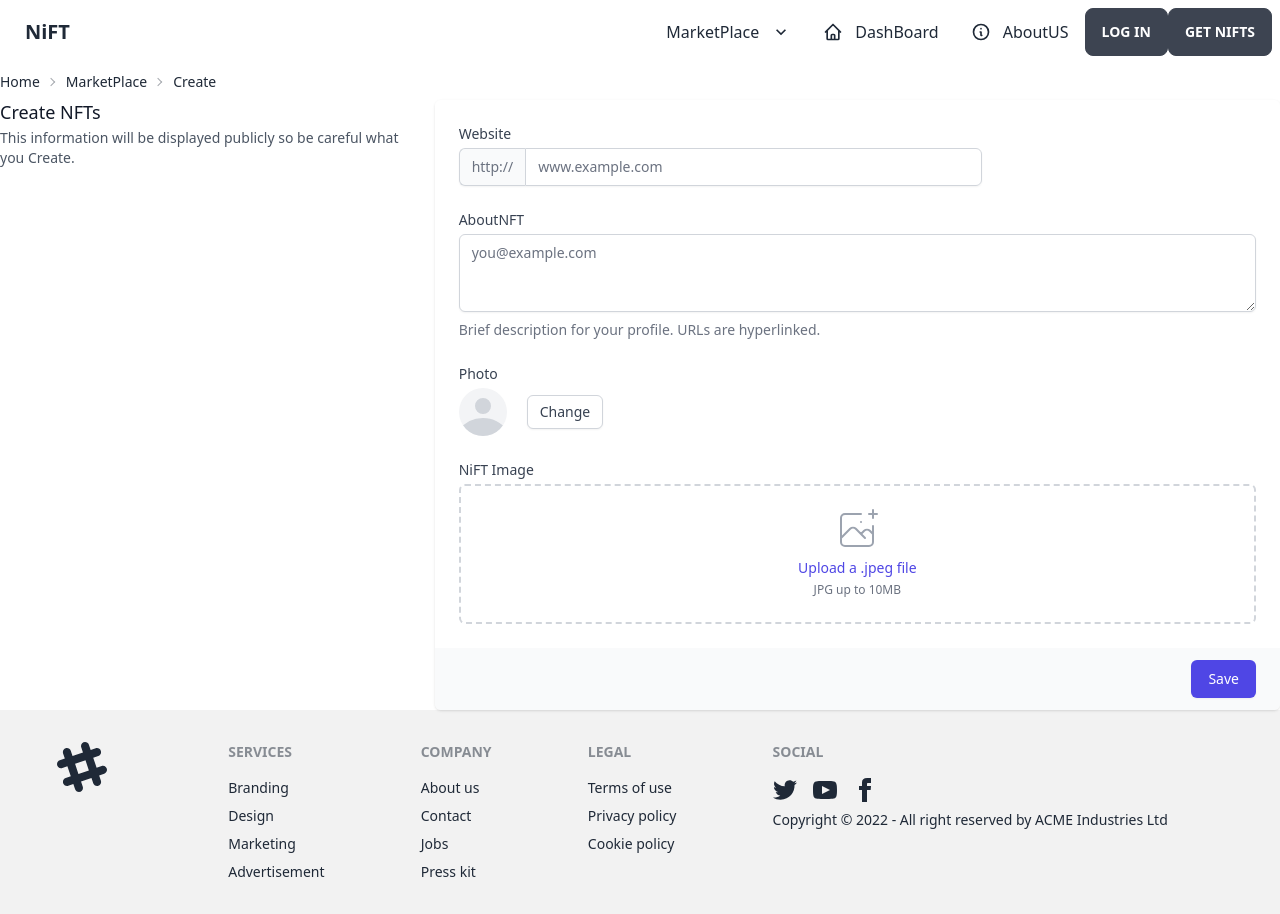
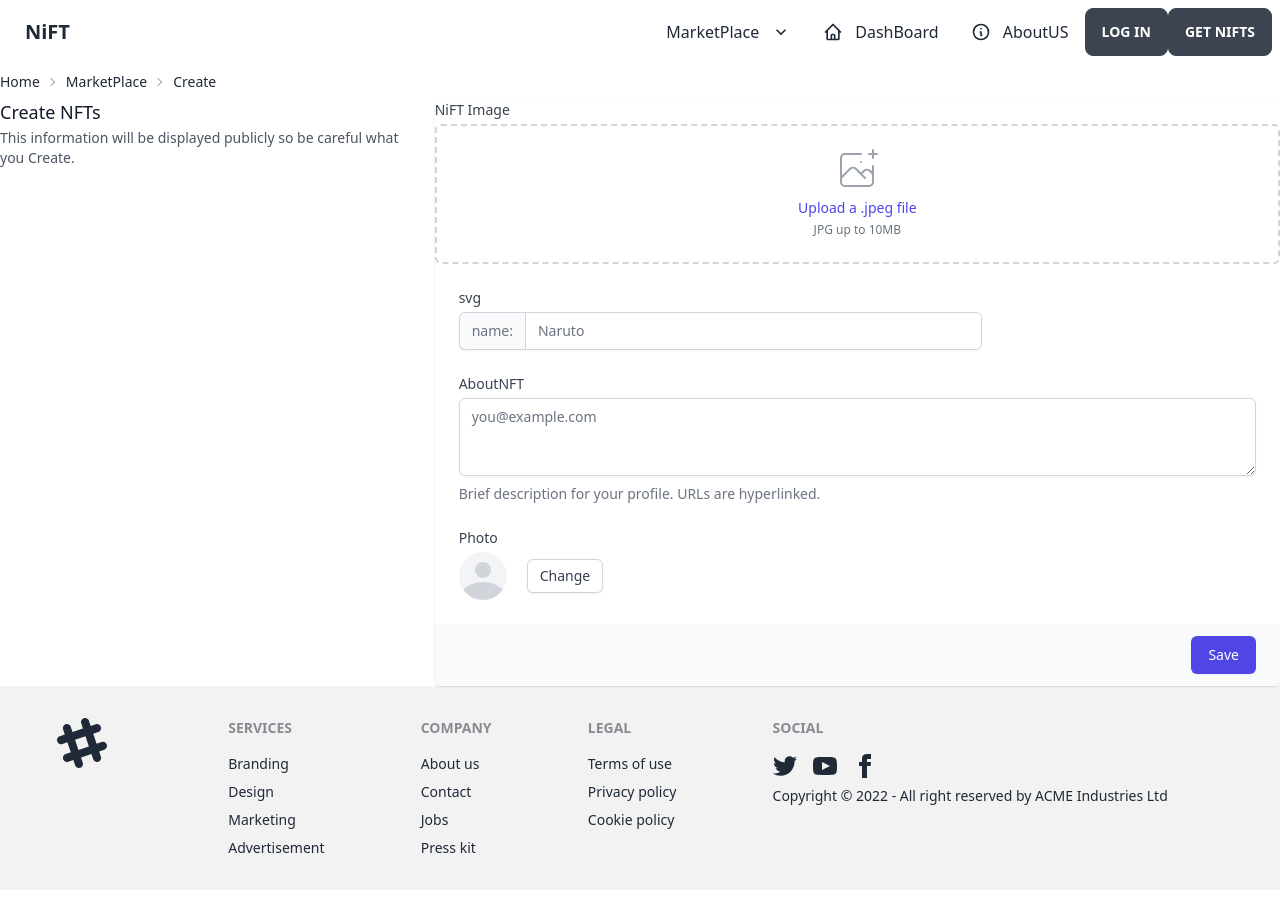
Before and after one commit to schezo817/NiFT, a Next.js app in the folder nift/: page /marketplace/create in a window 1280 px wide. After the commit the page ends 890 px from the top, so only its background shows below. Built offline with nearby package versions, Linux system fonts and the light colour scheme.

Commit message:
edit Create

```diff
--- a/nift/components/CreateNFT.tsx
+++ b/nift/components/CreateNFT.tsx
@@ -11,13 +11,48 @@ const CreateNFT = () => {
                 <div className="mt-5 md:col-span-2 md:mt-0">
                 <form action="#" method="POST">
                     <div className="shadow sm:overflow-hidden sm:rounded-md">
+                        <div>
+                            <label className="block text-sm font-medium text-gray-700">
+                                NiFT Image
+                            </label>
+                            <div className="mt-1 flex justify-center rounded-md border-2 border-dashed border-gray-300 px-6 pt-5 pb-6">
+                                <div className="space-y-1 text-center">
+                                    <svg className="mx-auto h-12 w-12 text-gray-400" stroke="currentColor" fill="none" viewBox="0 0 48 48" aria-hidden="true">
+                                        <path d="M28 8H12a4 4 0 00-4 4v20m32-12v8m0 0v8a4 4 0 01-4 4H12a4 4 0 01-4-4v-4m32-4l-3.172-3.172a4 4 0 00-5.656 0L28 28M8 32l9.172-9.172a4 4 0 015.656 0L28 28m0 0l4 4m4-24h8m-4-4v8m-12 4h.02" strokeWidth="2" strokeLinecap="round" strokeLinejoin="round" />
+                                    </svg>
+                                    <div className="flex text-sm text-gray-600">
+                                        <label htmlFor="file-upload" className="relative cursor-pointer rounded-md bg-white font-medium text-indigo-600 focus-within:outline-none focus-within:ring-2 focus-within:ring-indigo-500 focus-within:ring-offset-2 hover:text-indigo-500">
+                                        <span>
+                                            Upload a .jpeg file
+                                        </span>
+                                        <input id="file-upload" name="file-upload" type="file" className="sr-only" />
+                                        </label>
+                                        {/* <p className="pl-1">or drag and drop</p> */}
+                                    </div>
+                                    <p className="text-xs text-gray-500">
+                                        JPG up to 10MB
+                                    </p>
+                                </div>
+                            </div>
+                        </div>
+
                         <div className="space-y-6 bg-white px-4 py-5 sm:p-6">
                             <div className="grid grid-cols-3 gap-6">
                                 <div className="col-span-3 sm:col-span-2">
-                            <label htmlFor="company-website" className="block text-sm font-medium text-gray-700">Website</label>
+                                    <label htmlFor="company-website" className="block text-sm font-medium text-gray-700">svg</label>
+                                    {/* <div className="form-control">
+                                        <label className="label">
+                                            <span className="label-text">Your Email</span>
+                                        </label>
+                                        <label className="input-group">
+                                            <span>Email</span>
+                                            <input type="text" placeholder="info@site.com" className="input input-bordered" />
+                                        </label>
+                                    </div> */}
+
                                     <div className="mt-1 flex rounded-md shadow-sm">
-                            <span className="inline-flex items-center rounded-l-md border border-r-0 border-gray-300 bg-gray-50 px-3 text-sm text-gray-500">http://</span>
-                            <input type="text" name="company-website" id="company-website" className="block w-full flex-1 rounded-none rounded-r-md border-gray-300 focus:border-indigo-500 focus:ring-indigo-500 sm:text-sm" placeholder="www.example.com" />
+                                        <span className="inline-flex items-center rounded-l-md border border-r-0 border-gray-300 bg-gray-50 px-3 text-sm text-gray-500">name:</span>
+                                        <input type="text" name="company-website" id="company-website" className="block w-full flex-1 rounded-none rounded-r-md border-gray-300 focus:border-indigo-500 focus:ring-indigo-500 sm:text-sm" placeholder="Naruto" />
                                     </div>
                                 </div>
                             </div>
@@ -41,26 +76,8 @@ const CreateNFT = () => {
                                     <button type="button" className="ml-5 rounded-md border border-gray-300 bg-white py-2 px-3 text-sm font-medium leading-4 text-gray-700 shadow-sm hover:bg-gray-50 focus:outline-none focus:ring-2 focus:ring-indigo-500 focus:ring-offset-2">Change</button>
                                 </div>
                             </div>
+                        </div>
 
-                        <div>
-                        <label className="block text-sm font-medium text-gray-700">NiFT Image</label>
-                        <div className="mt-1 flex justify-center rounded-md border-2 border-dashed border-gray-300 px-6 pt-5 pb-6">
-                            <div className="space-y-1 text-center">
-                            <svg className="mx-auto h-12 w-12 text-gray-400" stroke="currentColor" fill="none" viewBox="0 0 48 48" aria-hidden="true">
-                                <path d="M28 8H12a4 4 0 00-4 4v20m32-12v8m0 0v8a4 4 0 01-4 4H12a4 4 0 01-4-4v-4m32-4l-3.172-3.172a4 4 0 00-5.656 0L28 28M8 32l9.172-9.172a4 4 0 015.656 0L28 28m0 0l4 4m4-24h8m-4-4v8m-12 4h.02" strokeWidth="2" strokeLinecap="round" strokeLinejoin="round" />
-                            </svg>
-                            <div className="flex text-sm text-gray-600">
-                                <label htmlFor="file-upload" className="relative cursor-pointer rounded-md bg-white font-medium text-indigo-600 focus-within:outline-none focus-within:ring-2 focus-within:ring-indigo-500 focus-within:ring-offset-2 hover:text-indigo-500">
-                                <span>Upload a .jpeg file</span>
-                                <input id="file-upload" name="file-upload" type="file" className="sr-only" />
-                                </label>
-                                {/* <p className="pl-1">or drag and drop</p> */}
-                            </div>
-                            <p className="text-xs text-gray-500">JPG up to 10MB</p>
-                            </div>
-                        </div>
-                        </div>
-                    </div>
                         <div className="bg-gray-50 px-4 py-3 text-right sm:px-6">
                             <button type="submit" className="inline-flex justify-center rounded-md border border-transparent bg-indigo-600 py-2 px-4 text-sm font-medium text-white shadow-sm hover:bg-indigo-700 focus:outline-none focus:ring-2 focus:ring-indigo-500 focus:ring-offset-2">Save</button>
                         </div>
--- a/nift/pages/index.tsx
+++ b/nift/pages/index.tsx
@@ -9,7 +9,7 @@ const Home: NextPage = () => {
         <div>
           <h1 className="text-5xl font-bold">NiFT | a gift with NFT</h1>
           <p className="py-6"> Buy and sell NFT gifts.</p>
-          <Link href={"/SeeNiFTs"}>
+          <Link href={"/marketplace"}>
             <button className="btn btn-primary">
               Go MarketPlace
             </button>
```
Lines whose indentation alone changed are shown as unchanged.
